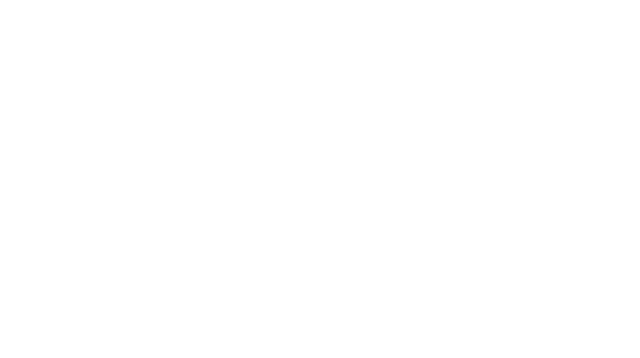
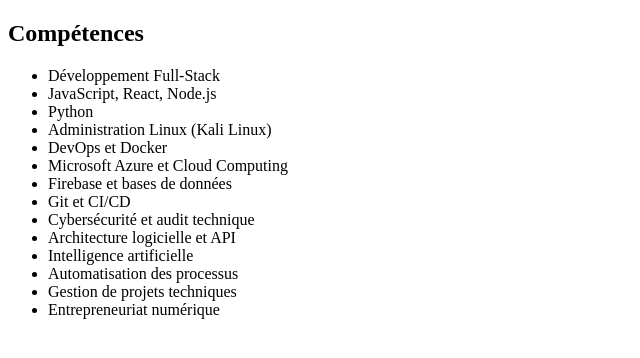
Before and after one commit to i6moons/mon-cv, a plain HTML site: page index.html in a window 1280 px wide. Shown: the whole page, without its empty margins (0-640 px from the left). Drawn offline with Linux system fonts and the light colour scheme.

Commit message:
mise en place de la section competences

```diff
--- a/index.html
+++ b/index.html
@@ -7,6 +7,24 @@
     <link rel="stylesheet" href="style.css">
 </head>
 <body>
-
+    <section id="competences">
+        <h2>Compétences</h2>
+        <ul>
+            <li>Développement Full-Stack</li>
+            <li>JavaScript, React, Node.js</li>
+            <li>Python</li>
+            <li>Administration Linux (Kali Linux)</li>
+            <li>DevOps et Docker</li>
+            <li>Microsoft Azure et Cloud Computing</li>
+            <li>Firebase et bases de données</li>
+            <li>Git et CI/CD</li>
+            <li>Cybersécurité et audit technique</li>
+            <li>Architecture logicielle et API</li>
+            <li>Intelligence artificielle</li>
+            <li>Automatisation des processus</li>
+            <li>Gestion de projets techniques</li>
+            <li>Entrepreneuriat numérique</li>
+        </ul>
+    </section>
 </body>
 </html>
```
